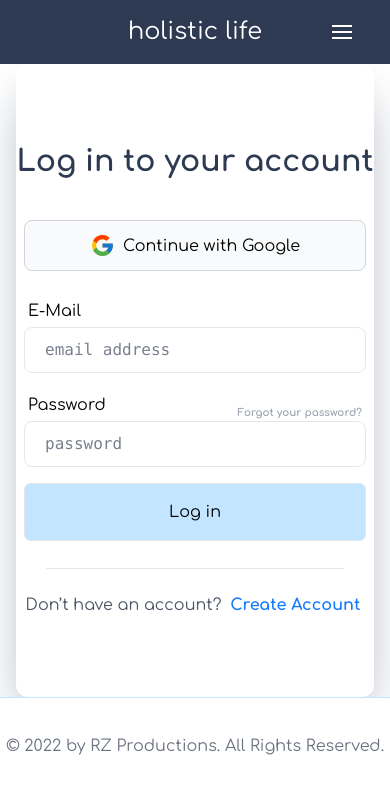
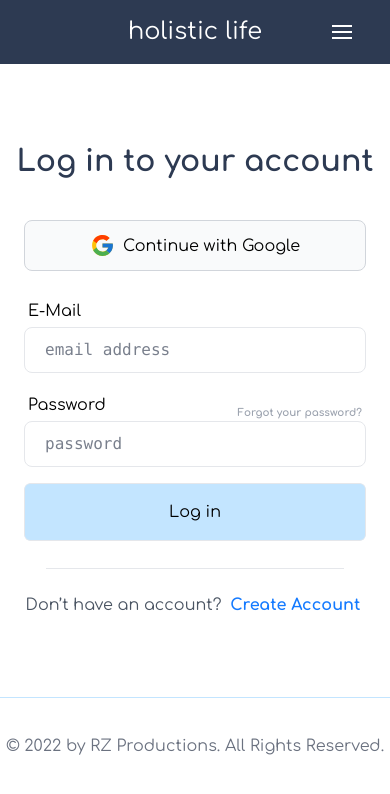
Before and after one commit to Kyrillus/Holistic-Life, a Next.js app: page /login in a window 390 px wide. Shown: the top 794 px of the page. Built offline with nearby package versions, Linux system fonts and the light colour scheme.

Commit message:
remove box on mobile

```diff
--- a/pages/login.tsx
+++ b/pages/login.tsx
@@ -10,7 +10,7 @@ function Login() {
             <div className="container relative z-10 mx-auto px-4">
                 <div className="-m-6 flex flex-wrap">
                     <div className="w-full p-6">
-                        <div className="mx-auto rounded-xl py-20 text-center dark:bg-slate-800 shadow-gray-400 dark:shadow-black shadow-2xl md:max-w-xl">
+                        <div className="mx-auto rounded-xl py-20 text-center md:dark:bg-slate-800 shadow-gray-400 dark:shadow-black md:shadow-2xl md:max-w-xl">
                             <h2 className="font-heading pb-10 text-3xl font-bold text-prussianBlue dark:text-white">Log in to your
                                 account</h2>
                             <div className="-m-2 mx-auto mb-5 flex max-w-md flex-wrap">
```
